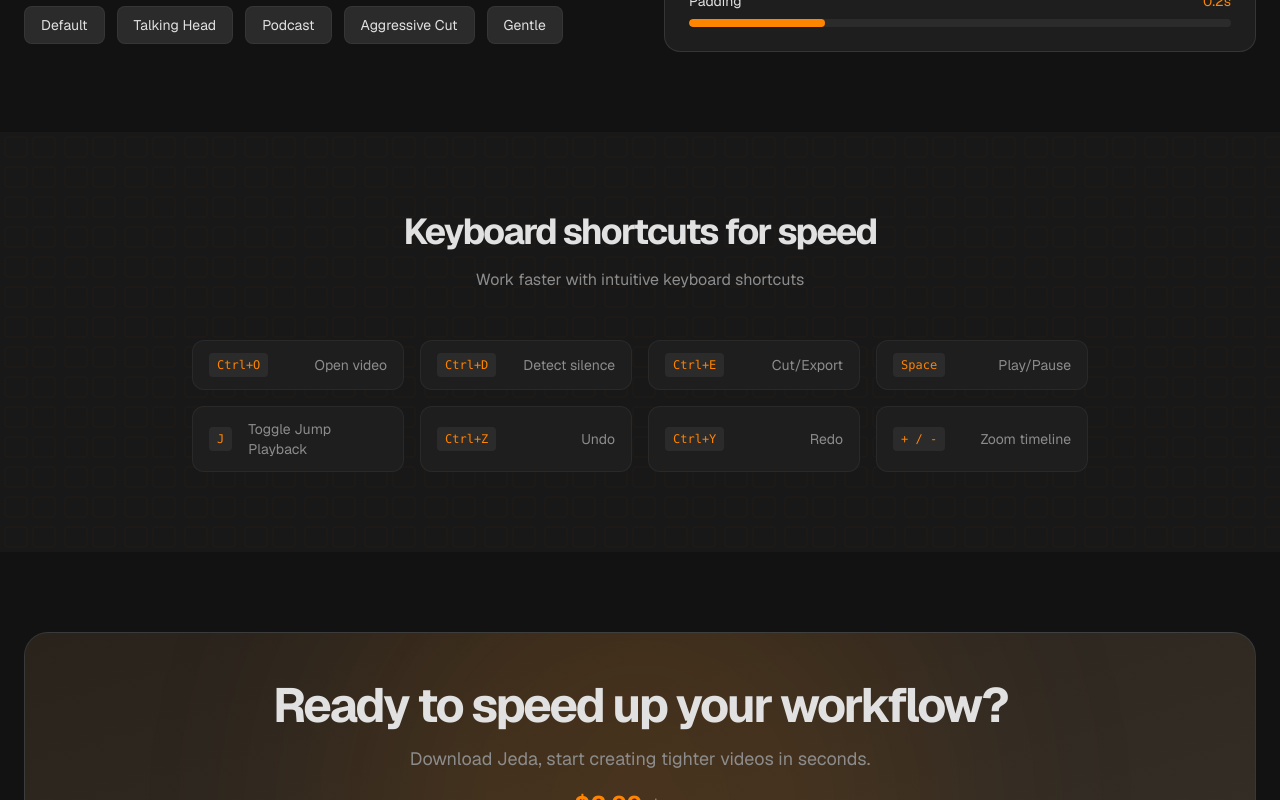
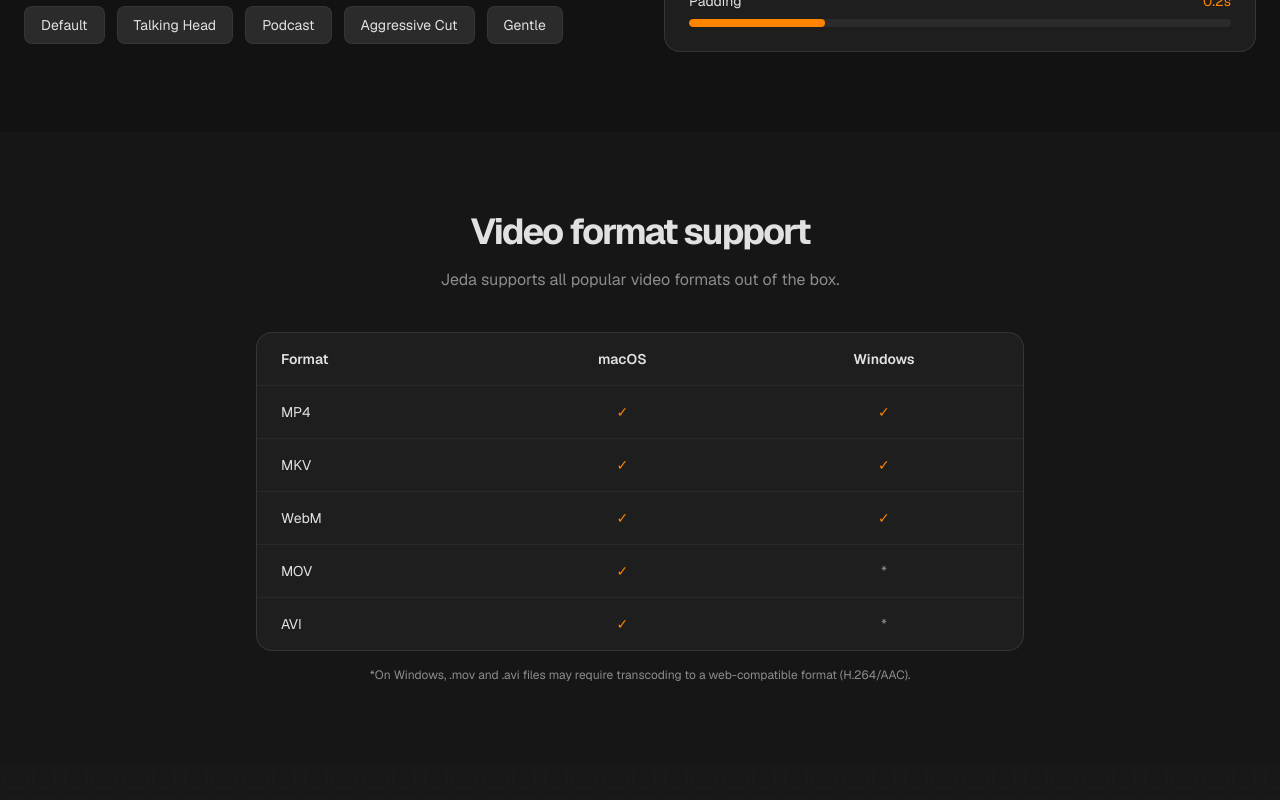
Before and after one commit to jedaeditor/jedaeditor.github.io, a Next.js app: page / in a window 1280 px wide. Shown: the part 1480-2280 px from the top of the page. Built offline with nearby package versions, Linux system fonts and the light colour scheme; no server answers.

Commit message:
add video format support

```diff
--- a/src/app/page.tsx
+++ b/src/app/page.tsx
@@ -1,7 +1,7 @@
 'use client';
 
 import { useState } from 'react';
-import { Navbar, Hero, Features, Presets, Shortcuts, Download, Support, Footer } from '@/components/sections';
+import { Navbar, Hero, Features, Presets, VideoFormats, Shortcuts, Download, Support, Footer } from '@/components/sections';
 import { VideoModal } from '@/components/VideoModal';
 
 export default function Home() {
@@ -16,6 +16,7 @@
       <Hero onOpenModal={openModal} />
       <Features />
       <Presets />
+      <VideoFormats />
       <Shortcuts />
       <Download />
       <Support />
--- /dev/null
+++ b/src/components/sections/VideoFormats.tsx
@@ -0,0 +1,48 @@
+'use client';
+
+import { motion } from 'framer-motion';
+import { useLang } from '@/lib/LangContext';
+
+const formats = [
+  { format: 'MP4', mac: '✓', win: '✓' },
+  { format: 'MKV', mac: '✓', win: '✓' },
+  { format: 'WebM', mac: '✓', win: '✓' },
+  { format: 'MOV', mac: '✓', win: '*' },
+  { format: 'AVI', mac: '✓', win: '*' },
+];
+
+export function VideoFormats() {
+  const { t } = useLang();
+
+  return (
+    <section className="py-20 px-6 bg-[#1E1E1E]/30">
+      <div className="max-w-3xl mx-auto">
+        <motion.div initial={{ opacity: 0, y: 20 }} whileInView={{ opacity: 1, y: 0 }} viewport={{ once: true }} className="text-center mb-10">
+          <h2 className="text-3xl md:text-4xl font-bold tracking-tighter text-[#E1E1E1] mb-4">{t.videoFormats.title}</h2>
+          <p className="text-[#8C8C8C]">{t.videoFormats.description}</p>
+        </motion.div>
+        <motion.div initial={{ opacity: 0, y: 20 }} whileInView={{ opacity: 1, y: 0 }} viewport={{ once: true }} className="bg-[#1E1E1E] rounded-2xl border border-white/10 overflow-hidden">
+          <table className="w-full">
+            <thead>
+              <tr className="border-b border-white/5">
+                <th className="px-6 py-4 text-left text-sm font-semibold text-[#E1E1E1]">Format</th>
+                <th className="px-6 py-4 text-center text-sm font-semibold text-[#E1E1E1]">macOS</th>
+                <th className="px-6 py-4 text-center text-sm font-semibold text-[#E1E1E1]">Windows</th>
+              </tr>
+            </thead>
+            <tbody>
+              {formats.map((item, index) => (
+                <motion.tr key={item.format} initial={{ opacity: 0 }} whileInView={{ opacity: 1 }} viewport={{ once: true }} transition={{ delay: index * 0.1 }} className="border-b border-white/5 last:border-0">
+                  <td className="px-6 py-4 text-sm text-[#E1E1E1]">{item.format}</td>
+                  <td className="px-6 py-4 text-center text-sm text-[#FF8400]">{item.mac}</td>
+                  <td className="px-6 py-4 text-center text-sm">{item.win === '*' ? <span className="text-[#8C8C8C]">{item.win}</span> : <span className="text-[#FF8400]">{item.win}</span>}</td>
+                </motion.tr>
+              ))}
+            </tbody>
+          </table>
+        </motion.div>
+        <p className="mt-4 text-xs text-[#8C8C8C] text-center">{t.videoFormats.note}</p>
+      </div>
+    </section>
+  );
+}
--- a/src/components/sections/index.ts
+++ b/src/components/sections/index.ts
@@ -2,6 +2,7 @@
 export { Hero } from './Hero';
 export { Features } from './Features';
 export { Presets } from './Presets';
+export { VideoFormats } from './VideoFormats';
 export { Shortcuts } from './Shortcuts';
 export { Download } from './Download';
 export { Support } from './Support';
--- a/src/lib/en.json
+++ b/src/lib/en.json
@@ -105,7 +105,8 @@
     "macos": "Download for macOS",
     "windows": "Download for Windows",
     "version": "",
-    "pricing": "$5.99", "discountPricing": "$2.99"
+    "pricing": "$5.99",
+    "discountPricing": "$2.99"
   },
   "support": {
     "title": "Have a question or feature request?",
@@ -117,5 +118,10 @@
   },
   "footer": {
     "builtWith": ""
+  },
+  "videoFormats": {
+    "title": "Video format support",
+    "description": "Jeda supports all popular video formats out of the box.",
+    "note": "*On Windows, .mov and .avi files may require transcoding to a web-compatible format (H.264/AAC)."
   }
 }
--- a/src/lib/id.json
+++ b/src/lib/id.json
@@ -105,7 +105,8 @@
     "macos": "Unduh untuk macOS",
     "windows": "Unduh untuk Windows",
     "version": "",
-    "pricing": "IDR 99.000", "discountPricing": "IDR 49.000"
+    "pricing": "IDR 99.000",
+    "discountPricing": "IDR 49.000"
   },
   "support": {
     "title": "Punya pertanyaan atau permintaan fitur?",
@@ -117,5 +118,10 @@
   },
   "footer": {
     "builtWith": ""
+  },
+  "videoFormats": {
+    "title": "Dukungan format video",
+    "description": "Jeda mendukung semua format video populer.",
+    "note": "*Di Windows, file .mov dan .avi mungkin memerlukan transcoding ke format yang kompatibel (H.264/AAC)."
   }
 }
```
